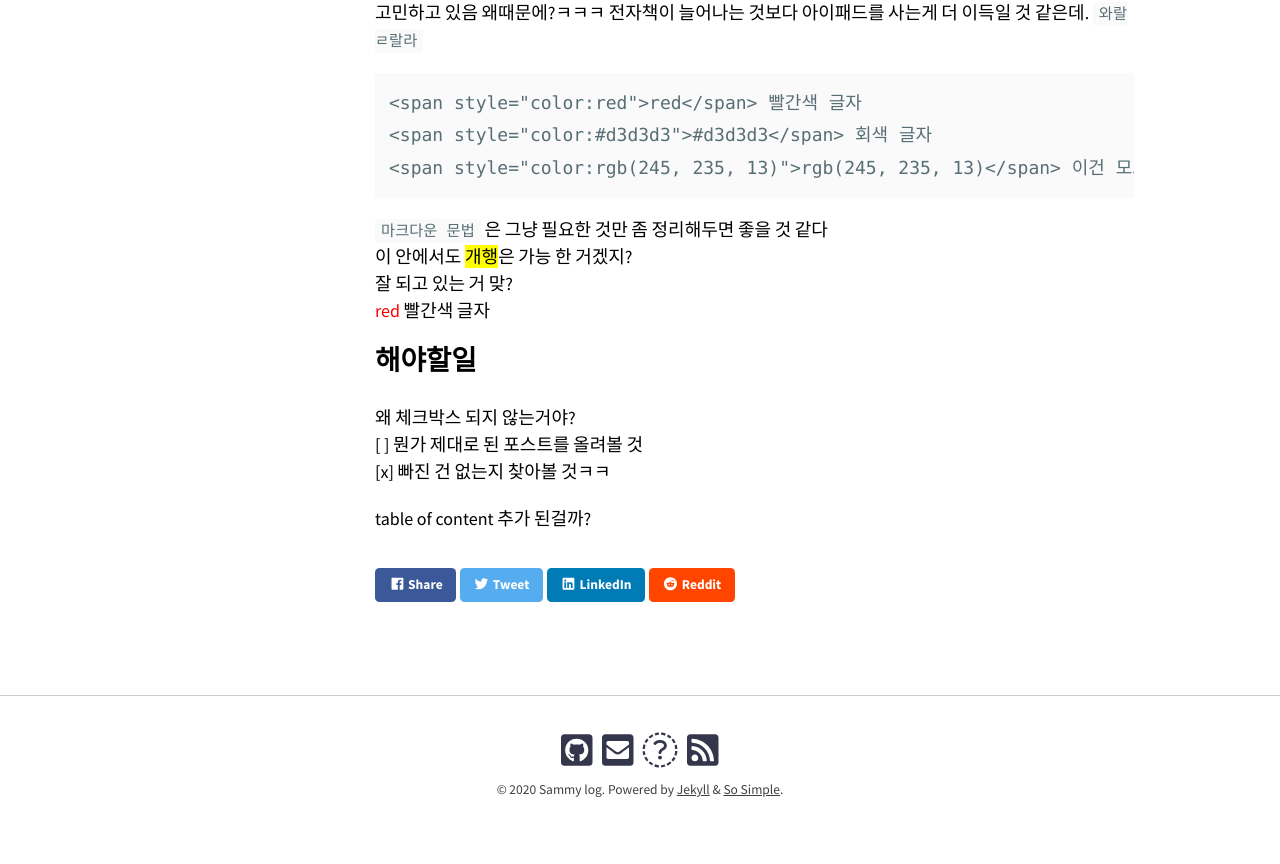
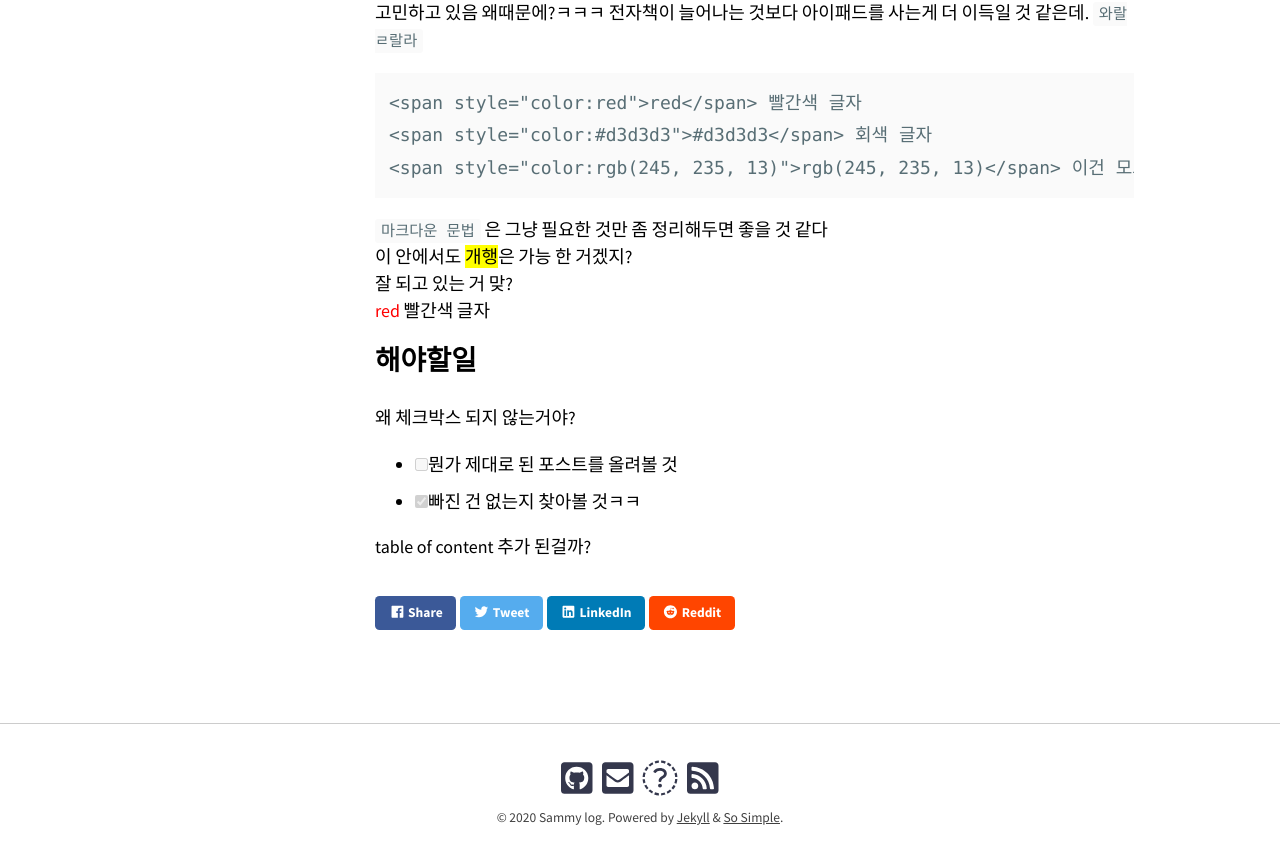
Before and after one commit to ssammykim/ssammykim.github.io, a Jekyll site: the page built from _posts/2020-04-29-test-post.md, in a window 1280 px wide and 900 px high, scrolled down 2001 px. Shown: the top 864 px of the window. Built offline with Jekyll 4.4.1, drawn with Linux system fonts in a browser that asks for light colours; nearby versions of some CDN libraries; emoji names are drawn with the system emoji font; some web fonts are replaced; comment, search, counter and statistics services are not loaded.

Commit message:
Modified check box style

```diff
--- a/_posts/2020-04-29-test-post.md
+++ b/_posts/2020-04-29-test-post.md
@@ -40,7 +40,7 @@
 
 ## 해야할일
 왜 체크박스 되지 않는거야?
-[ ]  뭔가 제대로 된 포스트를 올려볼 것
-[x]  빠진 건 없는지 찾아볼 것ㅋㅋ
+- [ ]  뭔가 제대로 된 포스트를 올려볼 것
+- [x]  빠진 건 없는지 찾아볼 것ㅋㅋ
 
 table of content 추가 된걸까?
```
